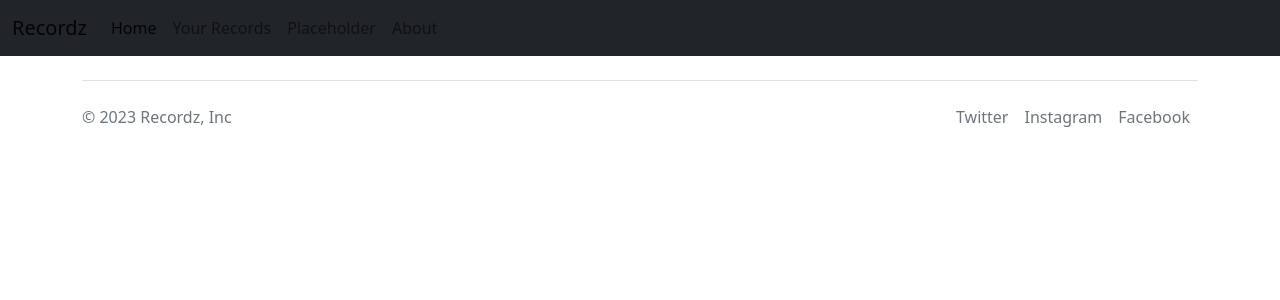
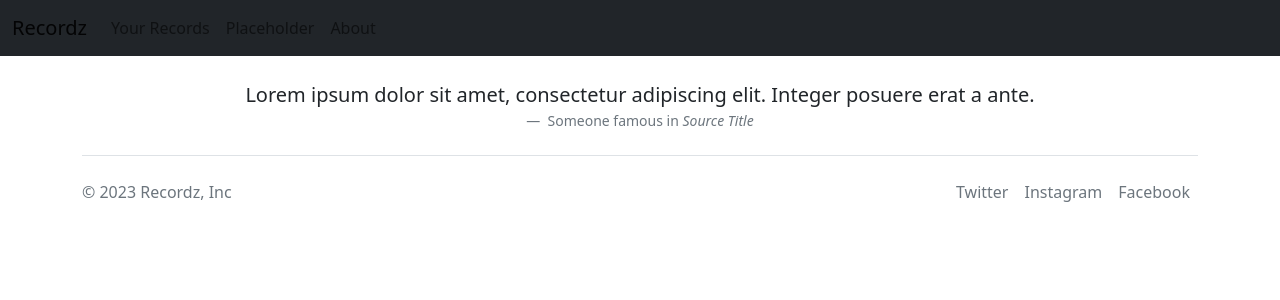
Before and after one commit to henrywulff97/Webanwendungen, an Angular app in the folder Meilenstein02/: page / in a window 1280 px wide. Shown: the top 300 px of the page. Built offline with nearby package versions, Linux system fonts and the light colour scheme.

Commit message:
home component und leerer records component

```diff
--- a/Meilenstein02/src/app/core/components/navbar/navbar.component.html
+++ b/Meilenstein02/src/app/core/components/navbar/navbar.component.html
@@ -8,10 +8,7 @@
     <div class="collapse navbar-collapse" id="navbarColor02">
       <ul class="navbar-nav me-auto">
         <li class="nav-item">
-          <a class="nav-link" routerLink="/" routerLinkActive="active">Home</a>
-        </li>
-        <li class="nav-item">
-          <a class="nav-link" routerLink="/yourRecords" routerLinkActive="active">Your Records</a>
+          <a class="nav-link" routerLink="/your-records" routerLinkActive="active">Your Records</a>
         </li>
         <li class="nav-item">
           <a class="nav-link" routerLink="/placeholder" routerLinkActive="active">Placeholder</a>
--- /dev/null
+++ b/Meilenstein02/src/app/features/home/home.component.html
@@ -0,0 +1,10 @@
+<div class="container">
+    <figure class="text-center">
+        <blockquote class="blockquote">
+        <p class="mb-0">Lorem ipsum dolor sit amet, consectetur adipiscing elit. Integer posuere erat a ante.</p>
+        </blockquote>
+        <figcaption class="blockquote-footer">
+            Someone famous in <cite title="Source Title">Source Title</cite>
+        </figcaption>
+    </figure>
+</div>
--- /dev/null
+++ b/Meilenstein02/src/app/features/yourrecords/yourrecords.component.html
@@ -0,0 +1 @@
+<p>yourrecords works!</p>
```
Also changed, not shown: Meilenstein02/src/app/app.module.ts (+8 -2 lines), Meilenstein02/src/app/features/home/home.component.ts (added, +10 -0 lines), Meilenstein02/src/app/features/yourrecords/yourrecords.component.ts (added, +10 -0 lines), Meilenstein02/src/app/features/home/home.component.scss (added), Meilenstein02/src/app/features/yourrecords/yourrecords.component.scss (added), 2 other files (tests, documents, lock files or other folders).
